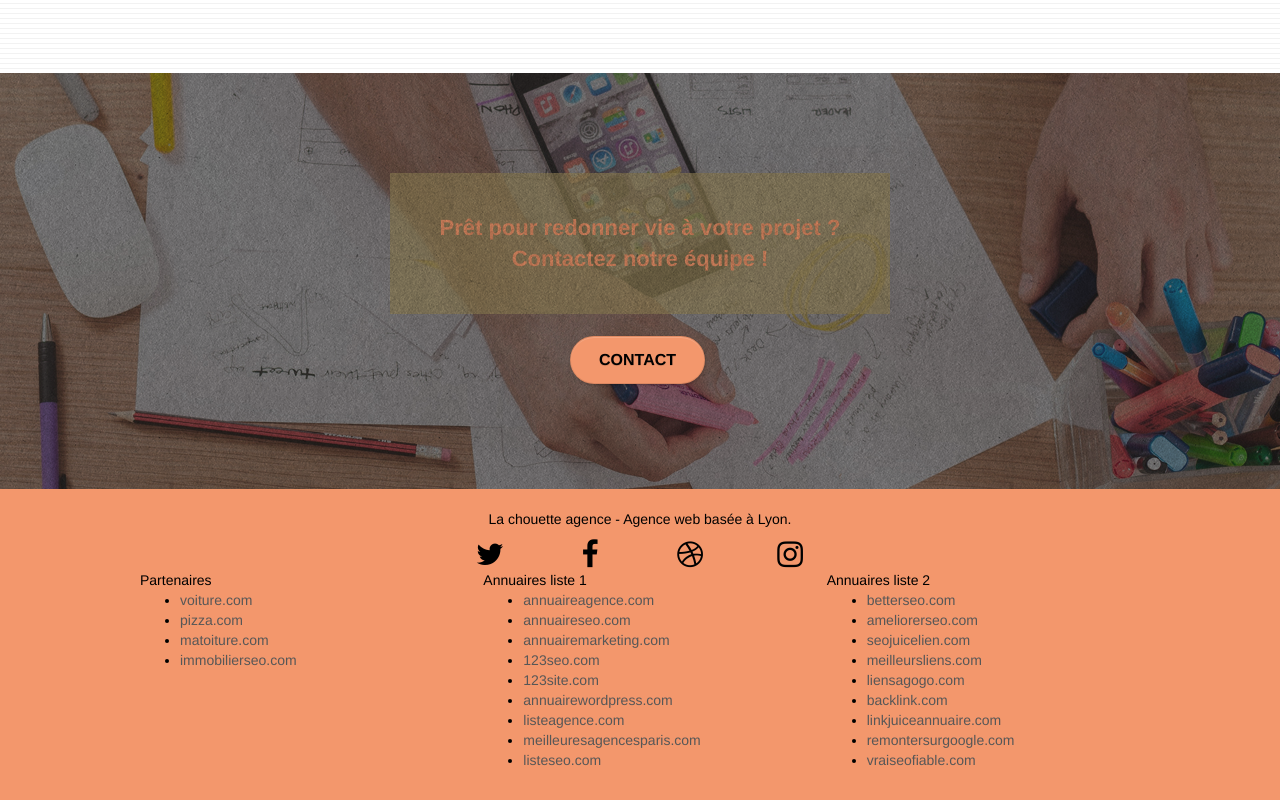
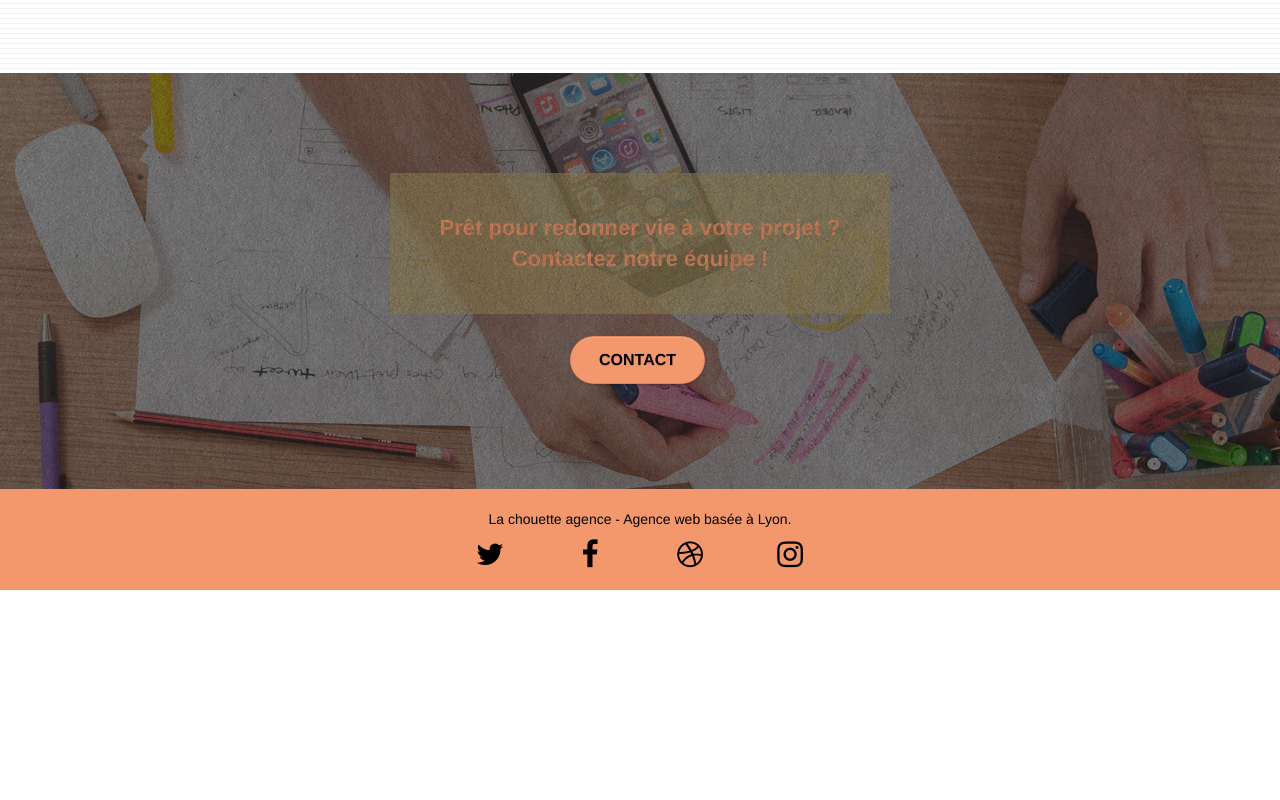
Before and after one commit to BaptGP/OCP4_Final_GueraudPinetBaptiste, a plain HTML site: page index.html in a window 1280 px wide. Shown: the part 2983-3783 px from the top of the page. After the commit the page ends 3573 px from the top, so only its background shows below. Drawn offline with Linux system fonts and the light colour scheme.

Commit message:
Referencement

```diff
--- a/index.html
+++ b/index.html
@@ -226,64 +226,26 @@
 				<div class="row row-no-gutters social">
 					<div class="col-sm-3">
 						<div class="text-center black">
-							<a class="social black" href="index.html"><span class="fa fa-twitter icon-md"></span></a>
+							<a class="social black" href="https://www.twitter.com"><span class="fa fa-twitter icon-md"></span></a>
 						</div>
 					</div>
 					<div class="col-sm-3">
 						<div class="text-center black">
-							<a class="social black" href="index.html"><span class="fa fa-facebook icon-md"></span></a>
+							<a class="social black" href="https://www.facebook.com"><span class="fa fa-facebook icon-md"></span></a>
 						</div>
 					</div>
 					<div class="col-sm-3">
 						<div class="text-center black">
-							<a class="social black" href="index.html"><span class="fa fa-dribbble icon-md"></span></a>
+							<a class="social black" href="https://dribbble.com/"><span class="fa fa-dribbble icon-md"></span></a>
 						</div>
 					</div>
 					<div class="col-sm-3">
 						<div class="text-center black">
-							<a class="social black" href="index.html"><span class="fa fa-instagram icon-md"></span></a>
+							<a class="social black" href="https://www.instagram.com"><span class="fa fa-instagram icon-md"></span></a>
 						</div>
 					</div>
 				</div>
-				<div class="row">
-					<div class="col-sm-4 black">
-						Partenaires
-							<ul>
-								<li><a href="voiture.com">voiture.com</a></li>
-								<li><a href="pizza.com">pizza.com</a></li>
-								<li><a href="matoiture.com">matoiture.com</a></li>
-								<li><a href="immobilierseo.com">immobilierseo.com</a></li>
-							</ul>
-					</div>
-					<div class="col-sm-4 black">
-						Annuaires liste 1
-						<ul>
-							<li><a href="annuaireagence.com">annuaireagence.com</a></li>
-							<li><a href="annuaireseo.com">annuaireseo.com</a></li>
-							<li><a href="annuairemarketing.com">annuairemarketing.com</a></li>
-							<li><a href="123seoture.com">123seo.com</a></li>
-							<li><a href="123site.com">123site.com</a></li>
-							<li><a href="annuairewordpress.com">annuairewordpress.com</a></li>
-							<li><a href="listeagence.com">listeagence.com</a></li>
-							<li><a href="meilleuresagencesparis.com">meilleuresagencesparis.com</a></li>
-							<li><a href="listeseo.com">listeseo.com</a></li>
-						</ul>
-					</div>
-					<div class="col-sm-4 black">
-						Annuaires liste 2
-						<ul>
-							<li><a href="betterseo.com">betterseo.com</a></li>
-							<li><a href="ameliorerseo.com">ameliorerseo.com</a></li>
-							<li><a href="seojuicelien.com">seojuicelien.com</a></li>
-							<li><a href="meilleursliens.com">meilleursliens.com</a></li>
-							<li><a href="liensagogo.com">liensagogo.com</a></li>
-							<li><a href="backlink.com">backlink.com</a></li>
-							<li><a href="linkjuiceannuaire.com">linkjuiceannuaire.com</a></li>
-							<li><a href="remontersurgoogle.com">remontersurgoogle.com</a></li>
-							<li><a href="vraiseofiable.com">vraiseofiable.com</a></li>
-						</ul>
-					</div>
-				</div>
+
 			</div>
 		</div>
 	</div>
```
Also changed, not shown: page2.html (+3 -3 lines).
